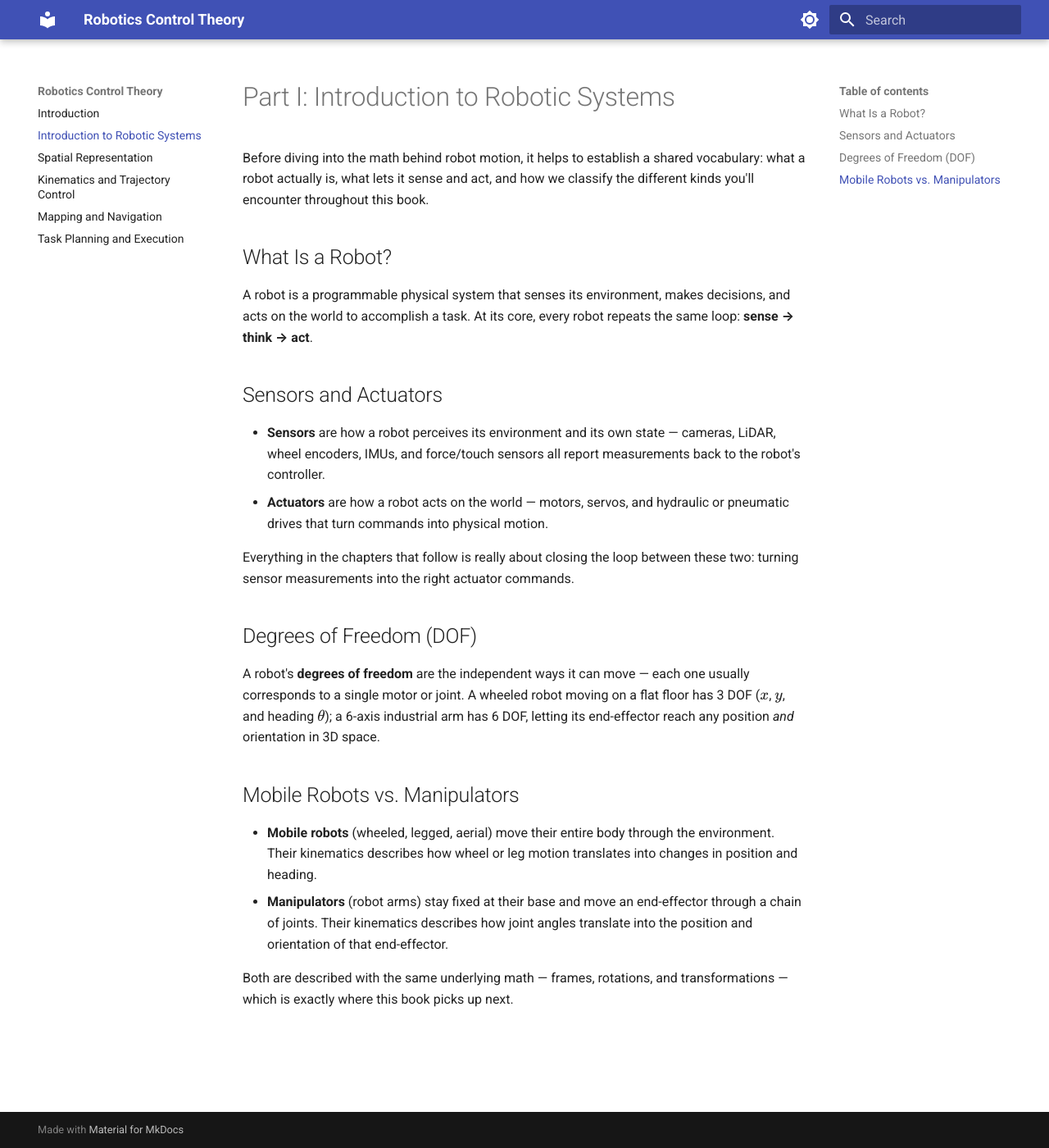
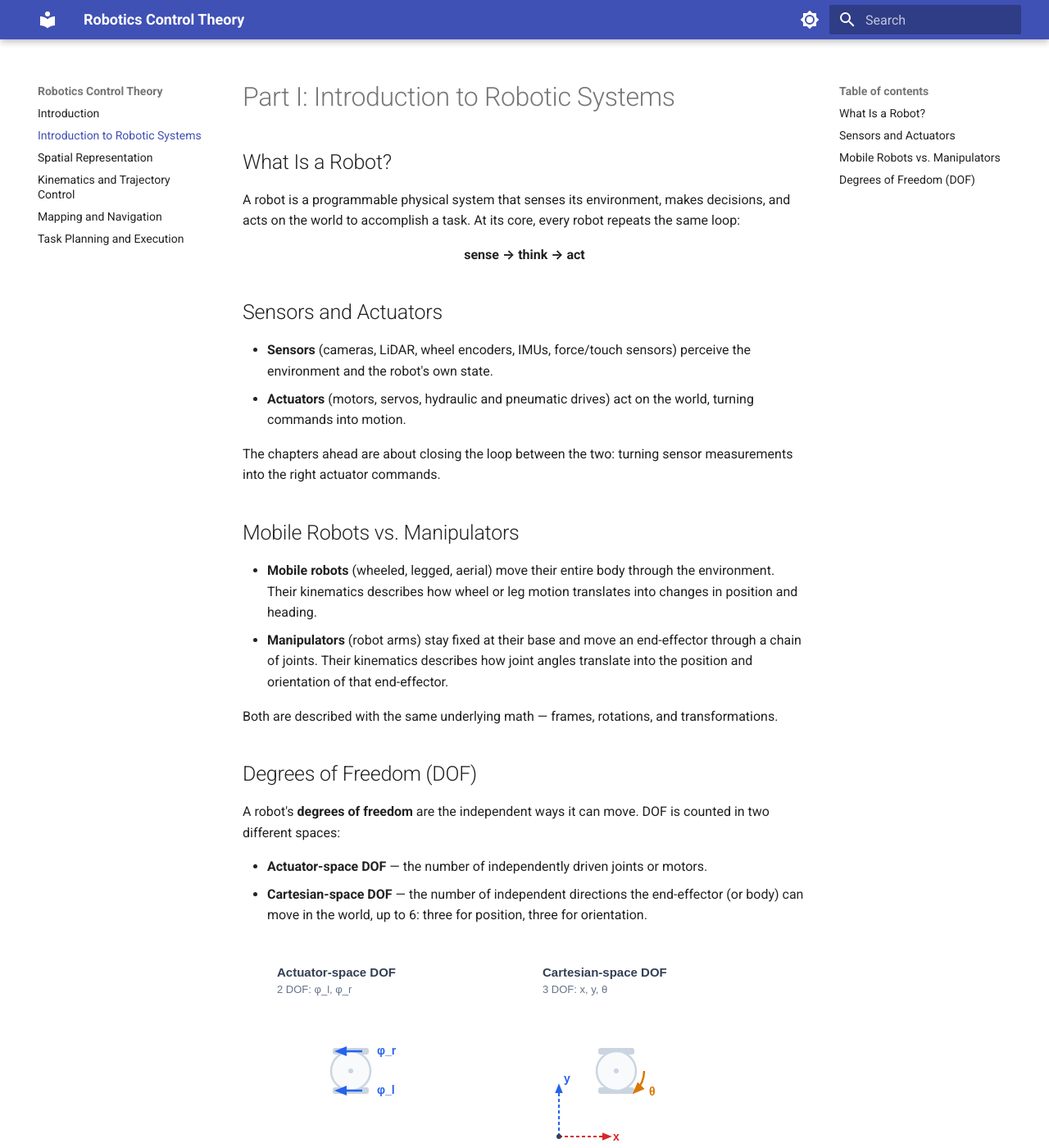
Before and after one commit to Kooroshoo/intro-to-robotics, an MkDocs documentation site: the page built from docs/01-introduction-to-robotic-systems.md, in a window 1280 px wide and 1400 px high. Shown: the whole window at 82% size. Built offline with MkDocs 1.6.1 and Material for MkDocs 9.7.7, drawn with Linux system fonts in a browser that asks for light colours; some of the changed text lies outside the part shown.

Commit message:
update chapter 1

```diff
--- a/docs/01-introduction-to-robotic-systems.md
+++ b/docs/01-introduction-to-robotic-systems.md
@@ -1,25 +1,37 @@
 # Part I: Introduction to Robotic Systems
-
-Before diving into the math behind robot motion, it helps to establish a shared vocabulary: what a robot actually is, what lets it sense and act, and how we classify the different kinds you'll encounter throughout this book.
-
 ## What Is a Robot?
 
-A robot is a programmable physical system that senses its environment, makes decisions, and acts on the world to accomplish a task. At its core, every robot repeats the same loop: **sense → think → act**.
+A robot is a programmable physical system that senses its environment, makes decisions, and acts on the world to accomplish a task. At its core, every robot repeats the same loop:
+
+<p markdown="1" style="text-align:center;">
+**sense → think → act**
+</p>
 
 ## Sensors and Actuators
 
-* **Sensors** are how a robot perceives its environment and its own state — cameras, LiDAR, wheel encoders, IMUs, and force/touch sensors all report measurements back to the robot's controller.
-* **Actuators** are how a robot acts on the world — motors, servos, and hydraulic or pneumatic drives that turn commands into physical motion.
+* **Sensors** (cameras, LiDAR, wheel encoders, IMUs, force/touch sensors) perceive the environment and the robot's own state.
+* **Actuators** (motors, servos, hydraulic and pneumatic drives) act on the world, turning commands into motion.
 
-Everything in the chapters that follow is really about closing the loop between these two: turning sensor measurements into the right actuator commands.
+The chapters ahead are about closing the loop between the two: turning sensor measurements into the right actuator commands.
 
-## Degrees of Freedom (DOF)
-
-A robot's **degrees of freedom** are the independent ways it can move — each one usually corresponds to a single motor or joint. A wheeled robot moving on a flat floor has 3 DOF ($x$, $y$, and heading $\theta$); a 6-axis industrial arm has 6 DOF, letting its end-effector reach any position *and* orientation in 3D space.
 
 ## Mobile Robots vs. Manipulators
 
 * **Mobile robots** (wheeled, legged, aerial) move their entire body through the environment. Their kinematics describes how wheel or leg motion translates into changes in position and heading.
 * **Manipulators** (robot arms) stay fixed at their base and move an end-effector through a chain of joints. Their kinematics describes how joint angles translate into the position and orientation of that end-effector.
 
-Both are described with the same underlying math — frames, rotations, and transformations — which is exactly where this book picks up next.
+Both are described with the same underlying math — frames, rotations, and transformations.
+
+## Degrees of Freedom (DOF)
+
+A robot's **degrees of freedom** are the independent ways it can move. DOF is counted in two different spaces:
+
+* **Actuator-space DOF** — the number of independently driven joints or motors.
+* **Cartesian-space DOF** — the number of independent directions the end-effector (or body) can move in the world, up to 6: three for position, three for orientation.
+
+<div markdown="1" style="display:flex; justify-content:center; flex-wrap:wrap; gap:24px;">
+![A mobile robot's actuator-space DOF: one per driven wheel](assets/images/actuator_space_dof.svg)
+![The same robot's Cartesian-space DOF: the independent directions it can move in the world](assets/images/cartesian_space_dof.svg)
+</div>
+
+These two counts don't have to match. A robot is **redundant** when it has more actuator-space DOF than Cartesian-space DOF, and **underactuated** when it has fewer.
```
Also changed, not shown: docs/assets/images/actuator_space_dof.svg (added), docs/assets/images/cartesian_space_dof.svg (added).
